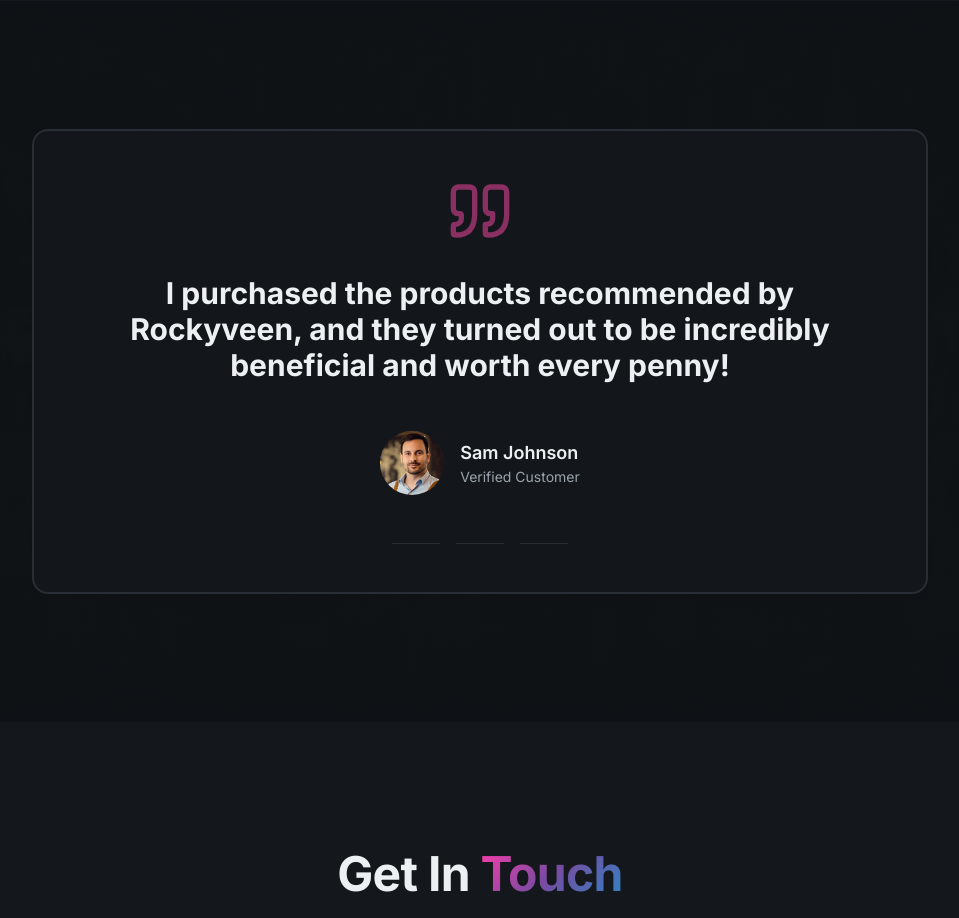
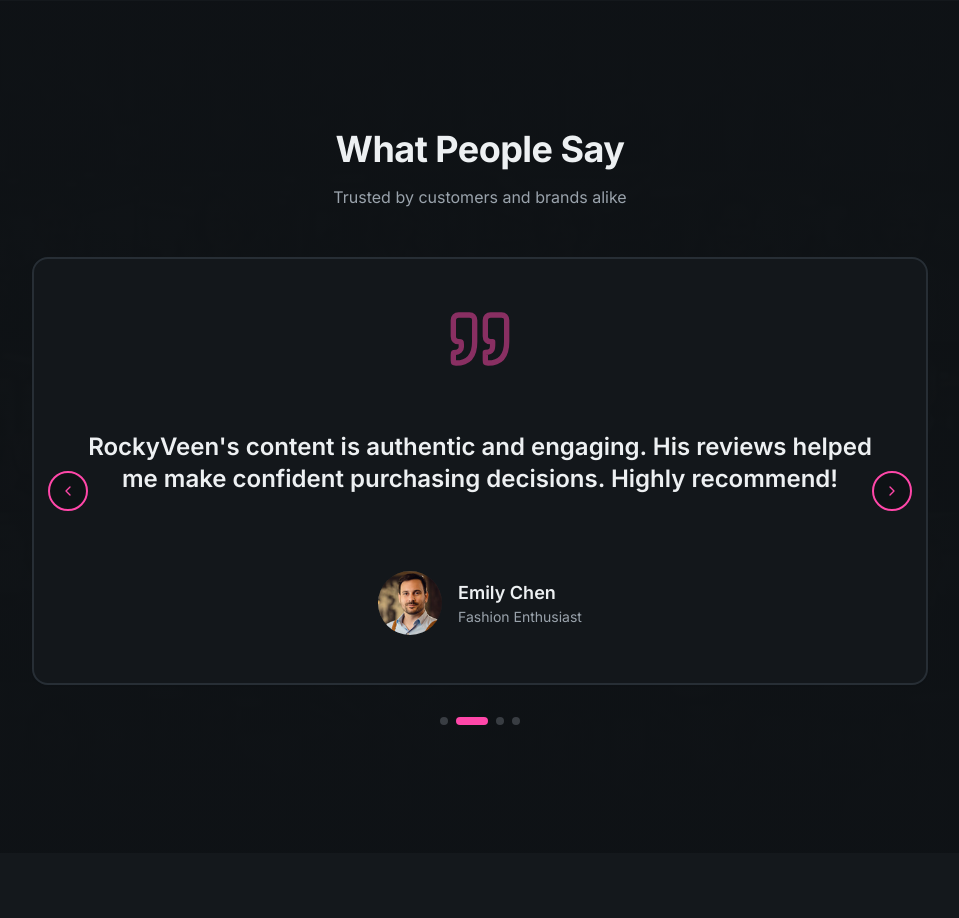
Before and after one commit to veen113/rockyveen-website, a Next.js app: page / in a window 1280 px wide. Shown: the part 4440-5358 px from the top of the page, without its empty margins (160-1119 px from the left). Built offline with nearby package versions, Linux system fonts and the light colour scheme.

Commit message:
Fix testimonial carousel - add auto-scroll, navigation, and 4 reviews

```diff
--- a/src/components/home/testimonial-section.tsx
+++ b/src/components/home/testimonial-section.tsx
@@ -1,13 +1,85 @@
 'use client'
 
+import { useState, useEffect } from 'react'
 import Image from 'next/image'
-import { motion } from 'framer-motion'
+import { motion, AnimatePresence } from 'framer-motion'
 import { useInView } from 'react-intersection-observer'
 import { Card, CardContent } from '@/components/ui/card'
-import { Quote } from 'lucide-react'
+import { Quote, ChevronLeft, ChevronRight } from 'lucide-react'
+import { Button } from '@/components/ui/button'
+
+const testimonials = [
+  {
+    id: 1,
+    quote: "I purchased the products recommended by Rockyveen, and they turned out to be incredibly beneficial and worth every penny!",
+    author: "Sam Johnson",
+    role: "Verified Customer",
+    avatar: "/images/testi-avatar.jpg"
+  },
+  {
+    id: 2,
+    quote: "RockyVeen's content is authentic and engaging. His reviews helped me make confident purchasing decisions. Highly recommend!",
+    author: "Emily Chen",
+    role: "Fashion Enthusiast",
+    avatar: "/images/testi-avatar.jpg"
+  },
+  {
+    id: 3,
+    quote: "Working with Rocky was amazing! His UGC content drove real results for our brand. Professional, creative, and reliable.",
+    author: "Marcus Williams",
+    role: "Brand Manager",
+    avatar: "/images/testi-avatar.jpg"
+  },
+  {
+    id: 4,
+    quote: "The quality of Rocky's content is top-notch. His authentic approach really resonates with our target audience.",
+    author: "Sarah Martinez",
+    role: "Marketing Director",
+    avatar: "/images/testi-avatar.jpg"
+  }
+]
 
 export function TestimonialSection() {
   const [ref, inView] = useInView({ triggerOnce: true, threshold: 0.1 })
+  const [currentIndex, setCurrentIndex] = useState(0)
+  const [direction, setDirection] = useState(0)
+
+  // Auto-scroll every 5 seconds
+  useEffect(() => {
+    const timer = setInterval(() => {
+      setDirection(1)
+      setCurrentIndex((prev) => (prev + 1) % testimonials.length)
+    }, 5000)
+
+    return () => clearInterval(timer)
+  }, [])
+
+  const handlePrevious = () => {
+    setDirection(-1)
+    setCurrentIndex((prev) => (prev - 1 + testimonials.length) % testimonials.length)
+  }
+
+  const handleNext = () => {
+    setDirection(1)
+    setCurrentIndex((prev) => (prev + 1) % testimonials.length)
+  }
+
+  const slideVariants = {
+    enter: (direction: number) => ({
+      x: direction > 0 ? 1000 : -1000,
+      opacity: 0
+    }),
+    center: {
+      zIndex: 1,
+      x: 0,
+      opacity: 1
+    },
+    exit: (direction: number) => ({
+      zIndex: 0,
+      x: direction < 0 ? 1000 : -1000,
+      opacity: 0
+    })
+  }
 
   return (
     <section
@@ -32,37 +104,95 @@
           transition={{ duration: 0.6 }}
           className="max-w-4xl mx-auto"
         >
+          <div className="text-center mb-12">
+            <h2 className="text-3xl md:text-4xl font-bold mb-4">
+              What People Say
+            </h2>
+            <p className="text-muted-foreground">
+              Trusted by customers and brands alike
+            </p>
+          </div>
+
+          <div className="relative">
+            <AnimatePresence initial={false} custom={direction} mode="wait">
+              <motion.div
+                key={currentIndex}
+                custom={direction}
+                variants={slideVariants}
+                initial="enter"
+                animate="center"
+                exit="exit"
+                transition={{
+                  x: { type: "spring", stiffness: 300, damping: 30 },
+                  opacity: { duration: 0.2 }
+                }}
+              >
                 <Card className="border-2">
                   <CardContent className="p-8 md:p-12 text-center space-y-8">
                     <Quote className="h-16 w-16 text-primary mx-auto opacity-50" />
 
-              <p className="text-2xl md:text-3xl font-bold leading-relaxed">
-                I purchased the products recommended by Rockyveen, and they turned out to be incredibly beneficial and worth every penny!
+                    <p className="text-xl md:text-2xl font-semibold leading-relaxed min-h-[120px] flex items-center justify-center">
+                      {testimonials[currentIndex].quote}
                     </p>
 
                     <div className="flex items-center justify-center gap-4 pt-4">
-                <div className="w-16 h-16 rounded-full overflow-hidden relative">
+                      <div className="w-16 h-16 rounded-full overflow-hidden relative bg-muted">
                         <Image
-                    src="/images/testi-avatar.jpg"
-                    alt="Sam Johnson"
+                          src={testimonials[currentIndex].avatar}
+                          alt={testimonials[currentIndex].author}
                           fill
                           className="object-cover"
                         />
                       </div>
                       <div className="text-left">
-                  <p className="font-semibold text-lg">Sam Johnson</p>
-                  <p className="text-sm text-muted-foreground">Verified Customer</p>
+                        <p className="font-semibold text-lg">{testimonials[currentIndex].author}</p>
+                        <p className="text-sm text-muted-foreground">{testimonials[currentIndex].role}</p>
                       </div>
-              </div>
-
-              {/* Decorative separators */}
-              <div className="flex items-center justify-center gap-4 pt-4">
-                <div className="w-12 h-px bg-border" />
-                <div className="w-12 h-px bg-border" />
-                <div className="w-12 h-px bg-border" />
                     </div>
                   </CardContent>
                 </Card>
+              </motion.div>
+            </AnimatePresence>
+
+            {/* Navigation Buttons */}
+            <div className="absolute top-1/2 -translate-y-1/2 left-0 right-0 flex justify-between px-4 pointer-events-none">
+              <Button
+                variant="outline"
+                size="icon"
+                onClick={handlePrevious}
+                className="pointer-events-auto rounded-full bg-background/80 backdrop-blur-sm hover:bg-background"
+              >
+                <ChevronLeft className="h-5 w-5" />
+              </Button>
+              <Button
+                variant="outline"
+                size="icon"
+                onClick={handleNext}
+                className="pointer-events-auto rounded-full bg-background/80 backdrop-blur-sm hover:bg-background"
+              >
+                <ChevronRight className="h-5 w-5" />
+              </Button>
+            </div>
+
+            {/* Dots Indicator */}
+            <div className="flex items-center justify-center gap-2 mt-8">
+              {testimonials.map((_, index) => (
+                <button
+                  key={index}
+                  onClick={() => {
+                    setDirection(index > currentIndex ? 1 : -1)
+                    setCurrentIndex(index)
+                  }}
+                  className={`h-2 rounded-full transition-all ${
+                    index === currentIndex
+                      ? 'w-8 bg-primary'
+                      : 'w-2 bg-muted-foreground/30 hover:bg-muted-foreground/50'
+                  }`}
+                  aria-label={`Go to testimonial ${index + 1}`}
+                />
+              ))}
+            </div>
+          </div>
         </motion.div>
       </div>
     </section>
```
Lines whose indentation alone changed are shown as unchanged.
